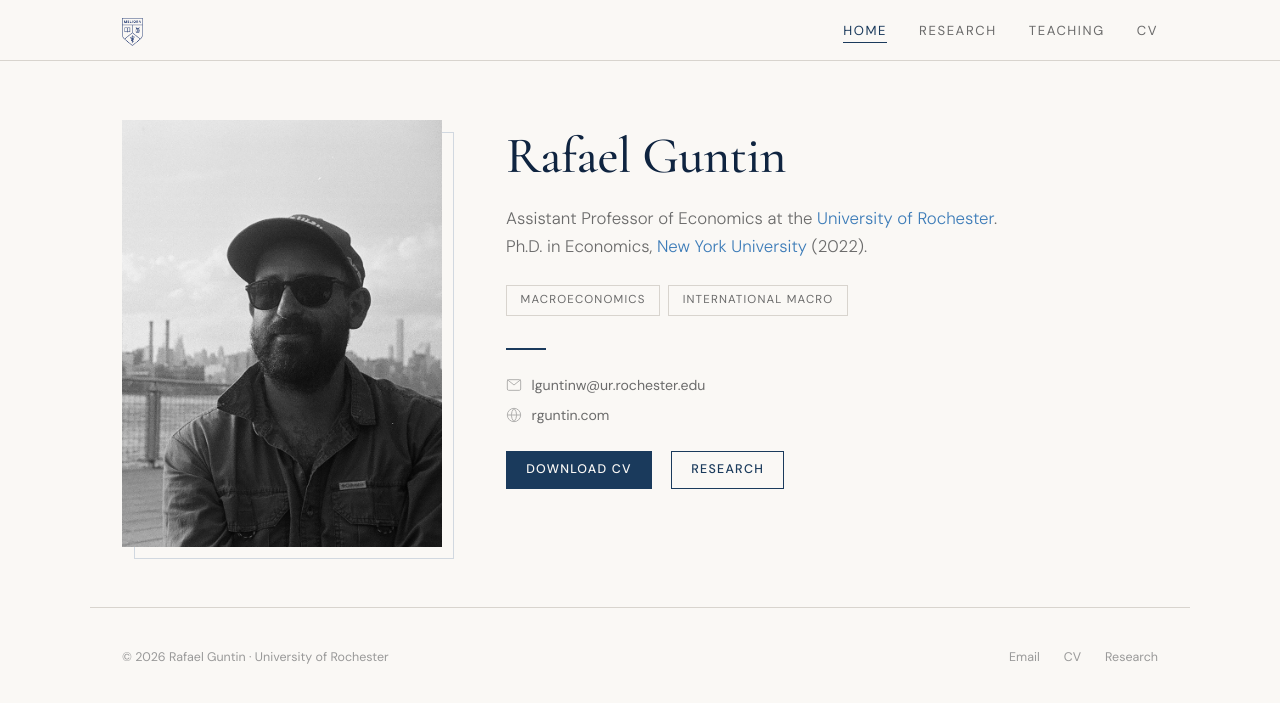
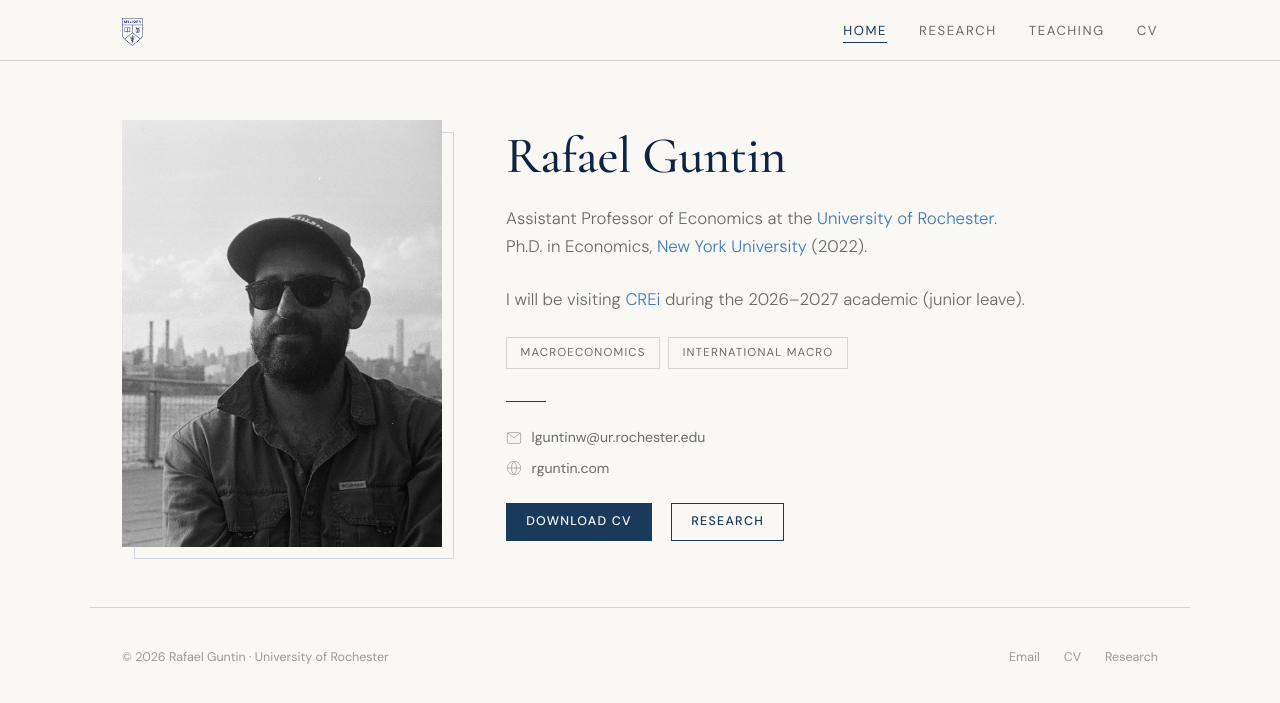
Before and after one commit to rafaguntin/rafaguntin.github.io, a Jekyll site: the page built from index.html, in a window 1280 px wide. Shown: the top 703 px of the page. Built offline with Jekyll 4.4.1, drawn with Linux system fonts in a browser that asks for light colours.

Commit message:
Add visiting information for CREi
Added a new paragraph about visiting CREi during junior leave.

```diff
--- a/index.html
+++ b/index.html
@@ -516,6 +516,9 @@ layout: null
         <a href="http://www.sas.rochester.edu/eco/index.html">University of Rochester</a>.<br>
         Ph.D. in Economics, <a href="https://as.nyu.edu/econ.html">New York University</a> (2022).
       </p>
+        <p class="hero-title fade-in d3">
+        I will be visiting <a href="https://crei.cat/">CREi</a> during the 2026–2027 academic (junior leave).
+      </p>
 
       <div class="hero-fields fade-in d3">
         <span class="field-tag">Macroeconomics</span>
```
